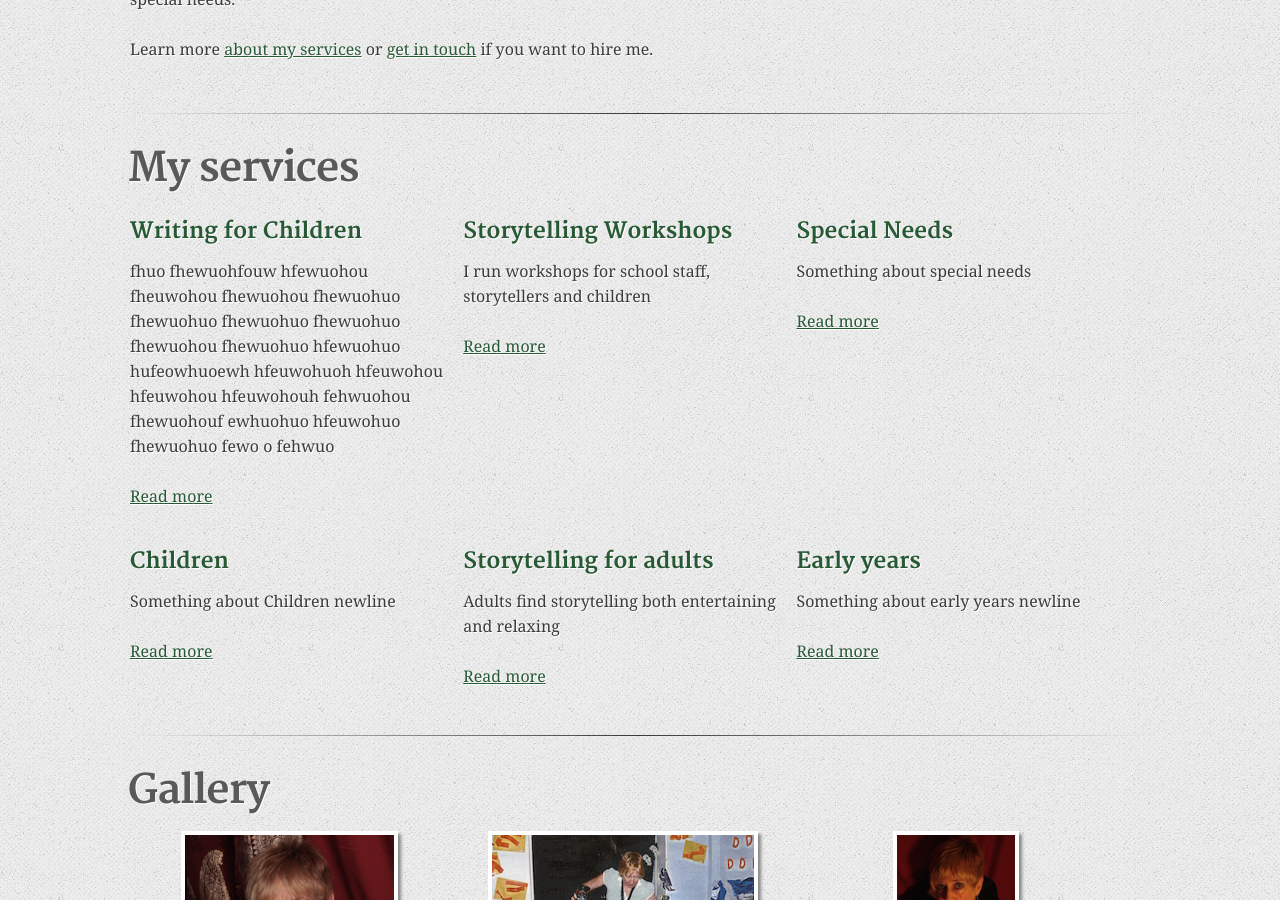
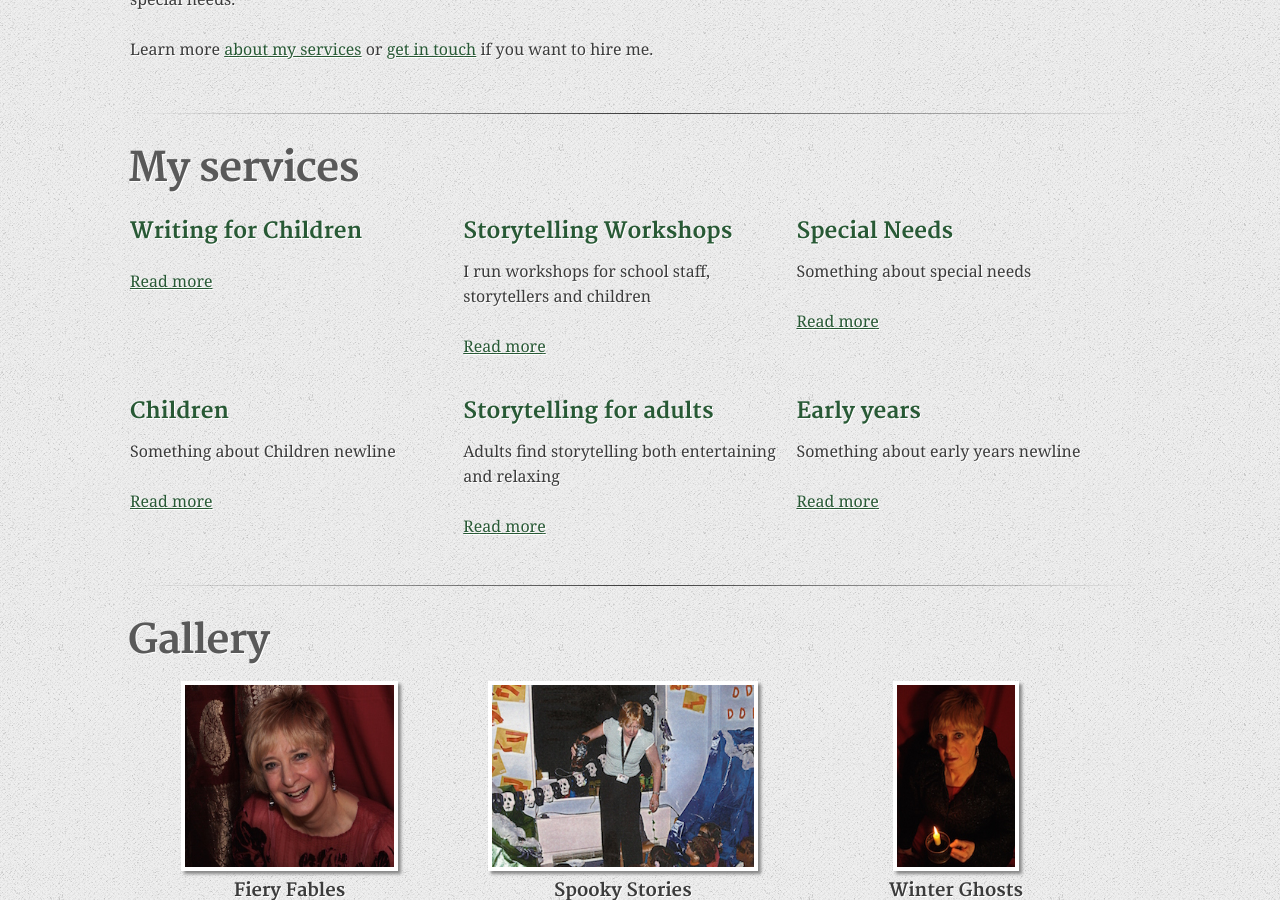
Before and after one commit to m3dwards/storytellingforall, a Jekyll site: the page built from index.html, in a window 1280 px wide and 900 px high, scrolled down 525 px. Built offline with Jekyll 4.4.1, drawn with Linux system fonts in a browser that asks for light colours.

Commit message:
Updated index.md

```diff
--- a/services/writing-for-children/index.md
+++ b/services/writing-for-children/index.md
@@ -1,12 +1,13 @@
 ---
 layout: page
 title: Writing for Children
-description: fhuo fhewuohfouw hfewuohou fheuwohou fhewuohou fhewuohuo fhewuohuo fhewuohuo fhewuohuo fhewuohou fhewuohuo hfewuohuo hufeowhuoewh hfeuwohuoh hfeuwohou hfeuwohou hfeuwohouh fehwuohou fhewuohouf ewhuohuo hfeuwohuo fhewuohuo fewo o fehwuo
+description: null
 published: true
 ---
 
 
 
-##Shakespeare for Schools##
+
+#Shakespeare for Schools
 
 Coming soon
```
